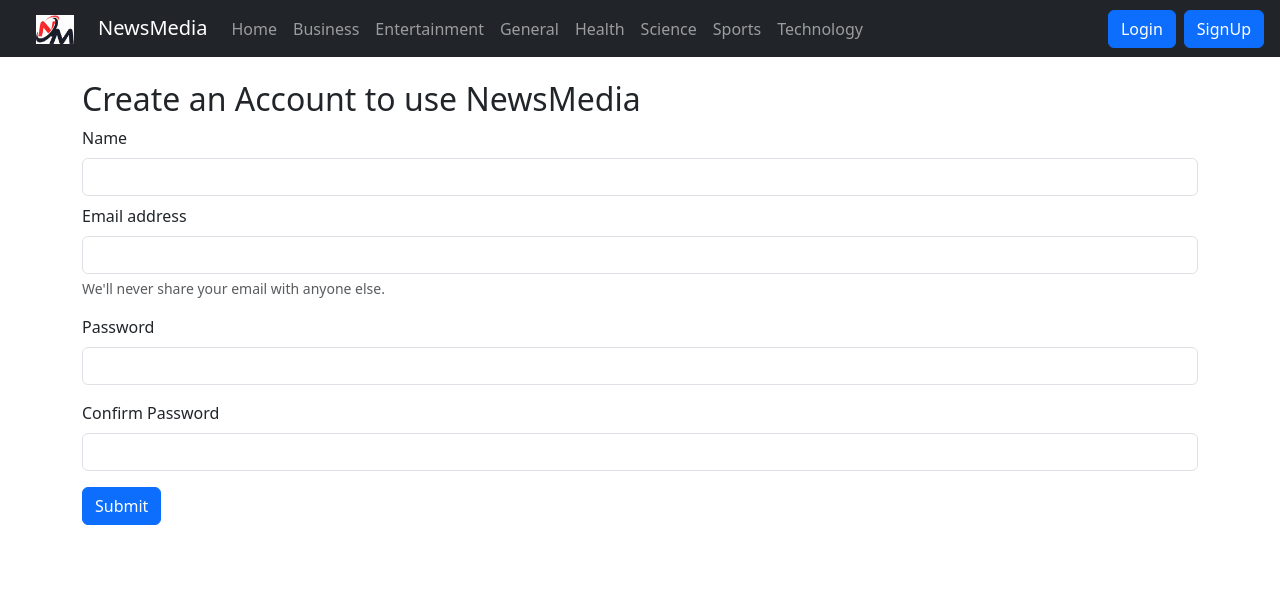
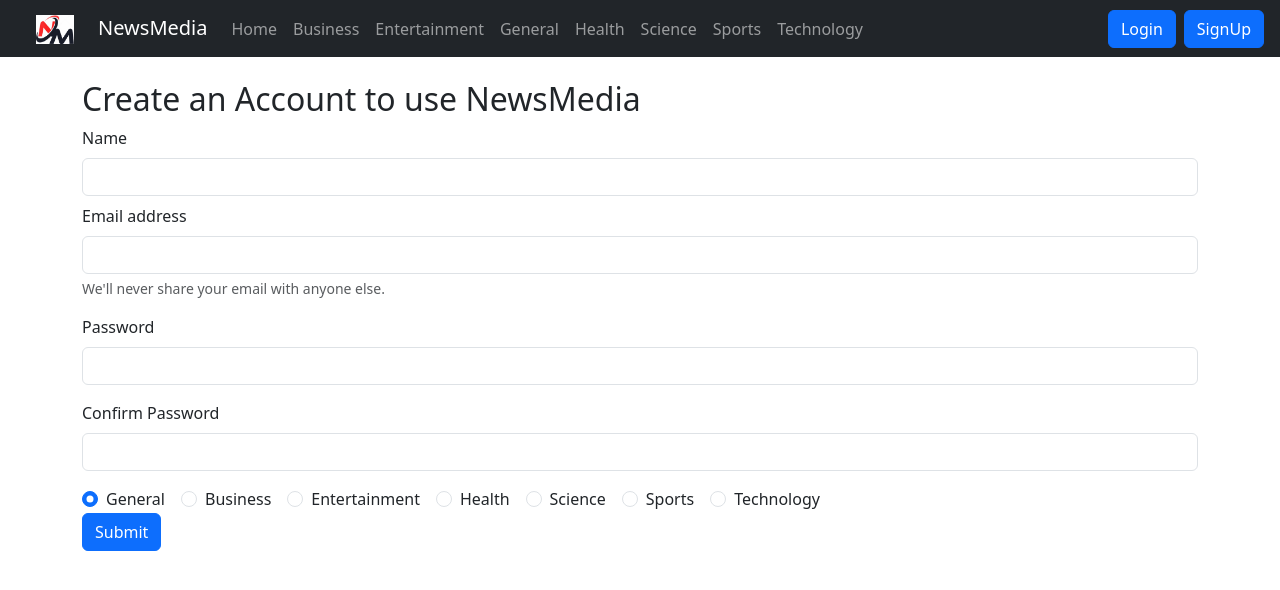
Before and after one commit to anand-3399/NewsMedia, a React (Create React App) app: page /signup in a window 1280 px wide. Shown: the top 590 px of the page. Built offline with nearby package versions, Linux system fonts and the light colour scheme; no server answers.

Commit message:
Added Reccomendation Option as per Users Interest.

```diff
--- a/src/components/Authentication/Login.js
+++ b/src/components/Authentication/Login.js
@@ -30,7 +30,8 @@ export default function Login(props) {
             localStorage.setItem('token', json.authToken);
             // Redirect
             props.showAlert("Logged in Successfully", "success");
-            history("/");
+            // history("/");
+            history(`/${json.RecommendationOptions}`);
 
         } else {
             props.showAlert("Invalid Credentials", "danger");
--- a/src/components/Authentication/SignUp.js
+++ b/src/components/Authentication/SignUp.js
@@ -3,7 +3,7 @@ import { useNavigate } from 'react-router-dom'
 
 export default function SignUp(props) {
 
-    const [credentials, setCredentials] = useState({ name: "", email: "", password: "", cpassword: "" })
+    const [credentials, setCredentials] = useState({ name: "", email: "", password: "", cpassword: "", RecommendationOptions: "" })
     let history = useNavigate();
 
     const onChange = (e) => {
@@ -20,7 +20,7 @@ export default function SignUp(props) {
             headers: {
                 'Content-Type': 'application/json'
             },
-            body: JSON.stringify({ name: credentials.name, email: credentials.email, password: credentials.password })
+            body: JSON.stringify({ name: credentials.name, email: credentials.email, password: credentials.password, RecommendationOptions: credentials.RecommendationOptions })
         });
 
         const json = await response.json();
@@ -30,7 +30,7 @@ export default function SignUp(props) {
             // Save the auth token and redirect
             localStorage.setItem('token', json.authToken);
             // Redirect
-            history("/");
+            history(`/${json.RecommendationOptions}`);
             props.showAlert("Account Created Successfully", "success");
         } else {
             props.showAlert("Invalid Details", "danger");
@@ -62,7 +62,41 @@ export default function SignUp(props) {
                     <input required minLength={5} type="password" className="form-control" id="cpassword" name="cpassword" onChange={onChange} />
                 </div>
 
-                <button type="submit" className="btn btn-primary">Submit</button>
+                {/* Recommendation */}
+                <div className="form-check form-check-inline">
+                    <input className="form-check-input" type="radio" name="RecommendationOptions" id="General" value="General" checked onChange={onChange} />
+                    <label className="form-check-label" htmlFor="inlineRadio1">General</label>
+                </div>
+                <div className="form-check form-check-inline">
+                    <input className="form-check-input" type="radio" name="RecommendationOptions" id="Business" value="Business" onChange={onChange} />
+                    <label className="form-check-label" htmlFor="inlineRadio2">Business</label>
+                </div>
+                <div className="form-check form-check-inline">
+                    <input className="form-check-input" type="radio" name="RecommendationOptions" id="Entertainment" value="Entertainment" onChange={onChange} />
+                    <label className="form-check-label" htmlFor="inlineRadio1">Entertainment</label>
+                </div>
+                <div className="form-check form-check-inline">
+                    <input className="form-check-input" type="radio" name="RecommendationOptions" id="Health" value="Health" onChange={onChange} />
+                    <label className="form-check-label" htmlFor="inlineRadio2">Health</label>
+                </div>
+                <div className="form-check form-check-inline">
+                    <input className="form-check-input" type="radio" name="RecommendationOptions" id="Science" value="Science" onChange={onChange} />
+                    <label className="form-check-label" htmlFor="inlineRadio1">Science</label>
+                </div>
+                <div className="form-check form-check-inline">
+                    <input className="form-check-input" type="radio" name="RecommendationOptions" id="Sports" value="Sports" onChange={onChange} />
+                    <label className="form-check-label" htmlFor="inlineRadio2">Sports</label>
+                </div>
+                <div className="form-check form-check-inline">
+                    <input className="form-check-input" type="radio" name="RecommendationOptions" id="Technology" value="Technology" onChange={onChange} />
+                    <label className="form-check-label" htmlFor="inlineRadio1">Technology</label>
+                </div>
+
+
+
+                <div>
+                    <button type="submit" className="btn btn-primary">Submit</button>
+                </div>
             </form>
 
         </div>
```
Also changed, not shown: 2 other files (tests, documents, lock files or other folders).
